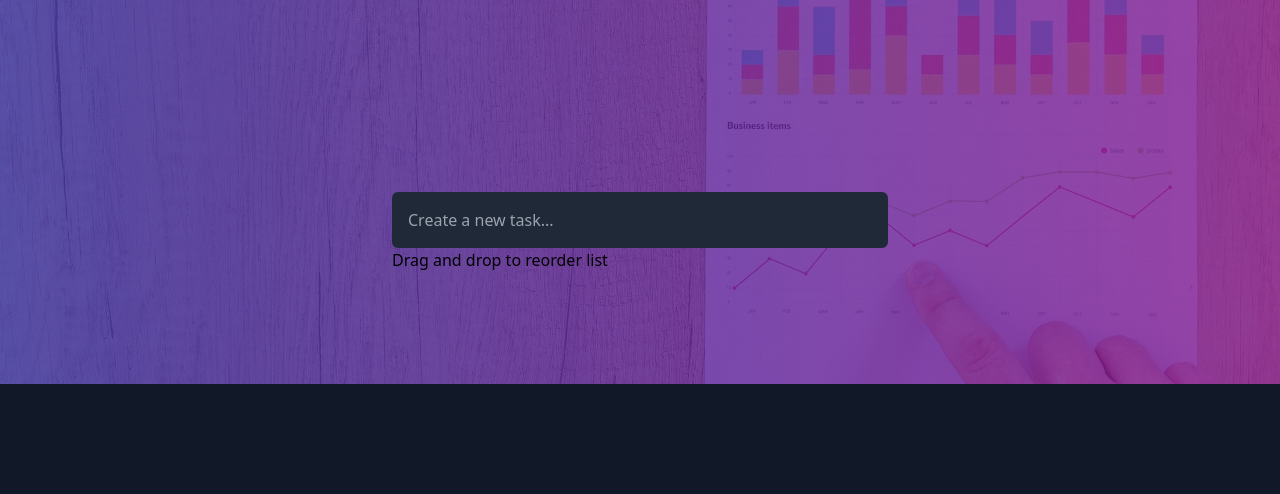
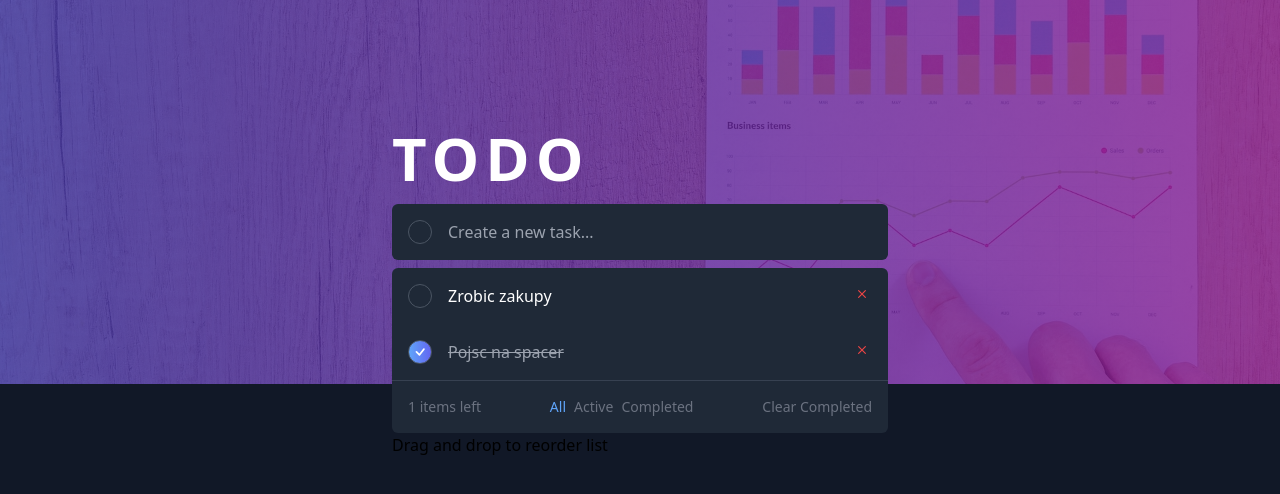
Before and after one commit to arekkleczek/react-todo, a React (Vite) app: page / in a window 1280 px wide. Shown: the top 494 px of the page. Built offline with nearby package versions, Linux system fonts and the light colour scheme.

Commit message:
add crud operations

```diff
--- a/package.json
+++ b/package.json
@@ -10,7 +10,9 @@
   },
   "dependencies": {
     "react": "^18.2.0",
-    "react-dom": "^18.2.0"
+    "react-dom": "^18.2.0",
+    "react-icons": "^4.7.1",
+    "uuid": "^9.0.0"
   },
   "devDependencies": {
     "@types/react": "^18.0.26",
--- a/src/App.jsx
+++ b/src/App.jsx
@@ -1,15 +1,62 @@
+import { useState } from 'react'
 import { Footer } from './ui/Footer'
 import { TaskCreator } from './ui/TaskCreator.jsx'
+import { TaskList } from "./ui/TaskList";
 
 function App() {
+  const [tasks, setTasks] = useState([
+    {
+      id: 'dasdas',
+      title: 'Zrobic zakupy',
+      finished: false,
+    },
+    {
+      id: 'qwee',
+      title: 'Pojsc na spacer',
+      finished: true,
+    },
+  ])
+
+  function handleAddingNewTask(task) {
+    const tasksCopy = [...tasks]
+    tasksCopy.push(task)
+    setTasks(tasksCopy)
+  }
+
+  function handleTogglingTasks(id) {
+    const tasksCopy = [...tasks]
+    const foundTask = tasksCopy.find(task => task.id === id)
+    foundTask.finished = !foundTask.finished
+    setTasks(tasksCopy)
+  }
+
+  function clearCompleted() {
+    const tasksCopy = [...tasks]
+    const activeTasks = tasksCopy.filter(task => !task.finished)
+    setTasks(activeTasks)
+  }
+
+  function removeTaskById(id) {
+    const tasksCopy = [...tasks]
+    const filteredTasks = tasksCopy.filter(task => task.id !== id)
+    setTasks(filteredTasks)
+  }
+
   return (
     <div className="min-h-screen bg-gray-900">
       <div className="h-96 relative">
-        <img src="../public/bg.jpg" alt="background" className="w-full object-cover h-full" />
+        <img src="./bg.jpg" alt="background" className="w-full object-cover h-full" />
         <div className="bg-gradient-to-r from-indigo-800 to-fuchsia-800 absolute top-0 left-0 h-full w-full opacity-80" />
       </div>
-      <div className="relative z-10 max-w-xl mx-auto -my-48 px-10">
-        <TaskCreator />
+      <div className="relative z-10 max-w-xl mx-auto -my-64 px-10">
+        <span className="text-white text-6xl font-semibold tracking-widest mb-4 block">TODO</span>
+        <TaskCreator onAdd={handleAddingNewTask} />
+        <TaskList
+          data={tasks}
+          onTaskUpdate={handleTogglingTasks}
+          onClear={clearCompleted}
+          onRemove={removeTaskById}
+        />
         <Footer />
       </div>
     </div>
--- /dev/null
+++ b/src/ui/Checkbox.jsx
@@ -0,0 +1,23 @@
+import { useId } from 'react'
+import { BsCheck } from 'react-icons/bs'
+
+const defaultStateCSS = 'h-6 w-6 rounded-full border border-gray-600 block cursor-pointer'
+const checkedStateCSS = `${defaultStateCSS} bg-gradient-to-r from-blue-400 to-indigo-500 flex items-center justify-center`
+
+export const Checkbox = ({ isChecked, onClick }) => {
+  const id = useId()
+
+  return (
+    <label htmlFor={id}>
+      <input
+        id={id}
+        type="checkbox"
+        className="hidden"
+        onClick={onClick}
+      />
+      <span className={isChecked ? checkedStateCSS : defaultStateCSS}>
+        {isChecked && <BsCheck className="text-lg text-white" />}
+      </span>
+    </label>
+  )
+}
--- a/src/ui/TaskCreator.jsx
+++ b/src/ui/TaskCreator.jsx
@@ -1,7 +1,44 @@
-import React from 'react'
+import { useState } from 'react'
+import { v4 as uuid } from 'uuid';
+import {Checkbox} from "./Checkbox";
 
-export const TaskCreator = () => {
-  return <div className="bg-gray-800 p-4 flex rounded-md">
-    <input type="text" className="flex-1 bg-transparent outline-0 text-white" placeholder="Create a new task..." />
+export const TaskCreator = ({ onAdd }) => {
+  const [task, setTask] = useState({
+    id: uuid(),
+    title: '',
+    finished: false,
+  })
+  const [error, setError] = useState('')
+
+  function handleKeyDown(e) {
+    if (e.key !== 'Enter') return
+    if (!task.title.length) {
+      setError('Enter task\s title')
+      return
+    }
+    setError('')
+    onAdd(task)
+    setTask({
+      id: uuid(),
+      title: '',
+      finished: false,
+    })
+  }
+
+  return (
+    <div className="bg-gray-800 p-4 rounded-md">
+      <div className="flex items-center">
+        <Checkbox isChecked={task.finished} onClick={() => setTask({ ...task, finished: !task.finished })} />
+        <input
+          value={task.title}
+          type="text"
+          className="flex-1 bg-transparent outline-0 text-white ml-4"
+          placeholder="Create a new task..."
+          onChange={(e) => setTask({ ...task, title: e.target.value })}
+          onKeyDown={handleKeyDown}
+        />
+      </div>
+      {error && <p className="text-red-500 mt-2 text-xs">{error}</p>}
   </div>
+  )
 }
--- /dev/null
+++ b/src/ui/TaskList.jsx
@@ -0,0 +1,64 @@
+import { useState } from 'react'
+import { BsX } from 'react-icons/bs'
+import { Checkbox } from './Checkbox.jsx'
+
+const pendingTaskCSS = 'ml-4'
+const finishedTaskCSS = 'ml-4 line-through text-gray-400'
+
+export const TaskList = ({ data, onTaskUpdate, onClear, onRemove }) => {
+  const [filter, setFilter] = useState('all')
+  const tasks = {
+    all: data,
+    finished: data.filter((task) => task.finished),
+    active: data.filter((task) => !task.finished),
+  }
+
+  return (
+    <ul className="mt-2 rounded-md overflow-hidden">
+      {tasks[filter].map((task) => (
+        <li
+          key={task.id}
+          className="bg-gray-800 p-4 text-white hover:bg-gray-700 flex"
+        >
+          <Checkbox
+            isChecked={task.finished}
+            onClick={() => onTaskUpdate(task.id)}
+          />
+          <span className={task.finished ? finishedTaskCSS : pendingTaskCSS}>
+            {task.title}
+          </span>
+          <button
+            className="ml-auto h-5 w-5 flex-shrink-0 flex items-center justify-center"
+            onClick={() => onRemove(task.id)}
+          >
+            <BsX className="text-lg text-red-500" />
+          </button>
+        </li>
+      ))}
+      <li className="bg-gray-800 p-4 flex text-gray-500 text-sm justify-between border-t border-gray-700">
+        <span>{tasks.active.length} items left</span>
+        <div className="mx-auto flex gap-2">
+          <button
+            className={`${filter === 'all' ? 'text-blue-400' : null}`}
+            onClick={() => setFilter('all')}
+          >
+            All
+          </button>
+          <button
+            className={`${filter === 'active' ? 'text-blue-400' : null}`}
+            onClick={() => setFilter('active')}
+          >
+            Active
+          </button>
+          <button
+            className={`${filter === 'finished' ? 'text-blue-400' : null}`}
+            onClick={() => setFilter('finished')}
+          >
+            Completed
+          </button>
+        </div>
+        <button onClick={onClear}>Clear Completed</button>
+      </li>
+    </ul>
+  )
+}
```
Also changed, not shown: 1 other file (tests, documents, lock files or other folders).
